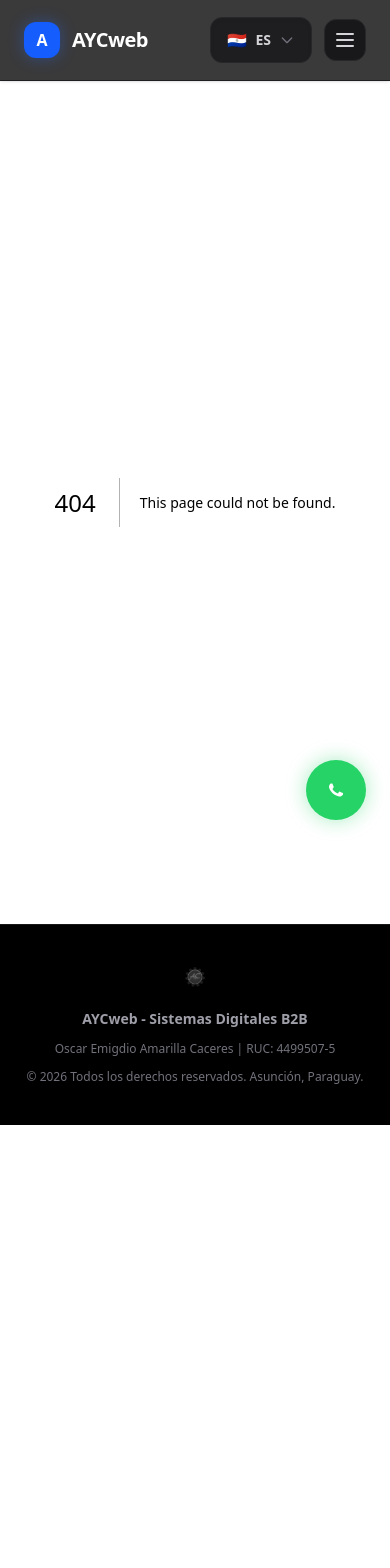
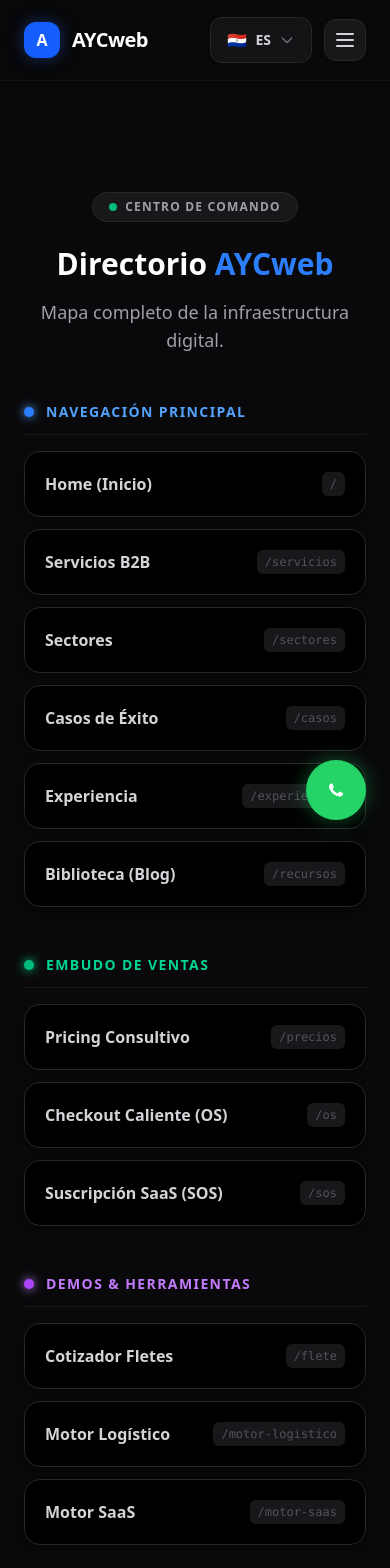
Before and after one commit to oscaramarilla/aycweb, a Next.js app: page /mapa in a window 390 px wide. Before the commit this address had no page. Shown: the top 1568 px of the page. Before the commit the page ends 1125 px from the top, so only its background shows below. Built offline with nearby package versions, Linux system fonts and the light colour scheme.

Commit message:
feat: creado dashboard mobile de enlaces internos (/mapa)

```diff
--- /dev/null
+++ b/app/mapa/page.tsx
@@ -0,0 +1,115 @@
+import { Metadata } from "next";
+import Link from "next/link";
+
+export const metadata: Metadata = {
+  title: "Directorio B2B | AYCweb",
+  description: "Mapa del sitio y centro de comando de infraestructura digital AYCweb.",
+};
+
+// Mapeo seguro de colores para Tailwind
+const colorStyles = {
+  blue: { text: "text-blue-400", bg: "bg-blue-500" },
+  emerald: { text: "text-emerald-400", bg: "bg-emerald-500" },
+  purple: { text: "text-purple-400", bg: "bg-purple-500" },
+  orange: { text: "text-orange-400", bg: "bg-orange-500" },
+  red: { text: "text-red-400", bg: "bg-red-500" },
+};
+
+type ColorKey = keyof typeof colorStyles;
+
+const secciones = [
+  {
+    title: "Navegación Principal",
+    color: "blue" as ColorKey,
+    links: [
+      { name: "Home (Inicio)", path: "/" },
+      { name: "Servicios B2B", path: "/servicios" },
+      { name: "Sectores", path: "/sectores" },
+      { name: "Casos de Éxito", path: "/casos" },
+      { name: "Experiencia", path: "/experiencia" },
+      { name: "Biblioteca (Blog)", path: "/recursos" },
+    ]
+  },
+  {
+    title: "Embudo de Ventas",
+    color: "emerald" as ColorKey,
+    links: [
+      { name: "Pricing Consultivo", path: "/precios" },
+      { name: "Checkout Caliente (OS)", path: "/os" },
+      { name: "Suscripción SaaS (SOS)", path: "/sos" },
+    ]
+  },
+  {
+    title: "Demos & Herramientas",
+    color: "purple" as ColorKey,
+    links: [
+      { name: "Cotizador Fletes", path: "/flete" },
+      { name: "Motor Logístico", path: "/motor-logistico" },
+      { name: "Motor SaaS", path: "/motor-saas" },
+    ]
+  },
+  {
+    title: "Landings Verticales",
+    color: "orange" as ColorKey,
+    links: [
+      { name: "Industria (Metal Mad)", path: "/metal-mad" },
+      { name: "Mascotas Premium", path: "/mascotas-premium" },
+      { name: "Modulares Kingspan", path: "/modulares-kingspan" },
+    ]
+  },
+  {
+    title: "Privado (Admin)",
+    color: "red" as ColorKey,
+    links: [
+      { name: "Generador de Contratos", path: "/contrato" },
+      { name: "Auto Presupuesto", path: "/autoppto" },
+      { name: "Control Room", path: "/controlroom" },
+      { name: "Documentos Legales", path: "/legales" },
+    ]
+  }
+];
+
+export default function MapaPage() {
+  return (
+    <div className="min-h-screen bg-zinc-950 text-zinc-50 pt-28 pb-20 px-6 font-sans">
+      <div className="max-w-3xl mx-auto">
+
+        <div className="text-center mb-12">
+          <div className="inline-flex items-center gap-2 bg-zinc-900 border border-zinc-800 px-4 py-1.5 rounded-full text-xs font-bold text-zinc-400 mb-6 uppercase tracking-widest">
+            <span className="w-2 h-2 rounded-full bg-emerald-500 animate-pulse"></span>
+            Centro de Comando
+          </div>
+          <h1 className="text-3xl md:text-5xl font-black text-white mb-4">Directorio <span className="text-blue-500">AYCweb</span></h1>
+          <p className="text-zinc-400 text-lg">Mapa completo de la infraestructura digital.</p>
+        </div>
+
+        <div className="space-y-12">
+          {secciones.map((seccion, idx) => {
+            const styles = colorStyles[seccion.color];
+            return (
+              <div key={idx} className="animate-in fade-in slide-in-from-bottom-4" style={{ animationDelay: `${idx * 100}ms` }}>
+                <h2 className={`text-sm font-bold uppercase tracking-widest mb-4 ${styles.text} flex items-center gap-3 border-b border-zinc-900 pb-3`}>
+                  <span className={`w-2.5 h-2.5 rounded-full ${styles.bg} shadow-[0_0_10px_currentColor]`}></span>
+                  {seccion.title}
+                </h2>
+                <div className="grid grid-cols-1 sm:grid-cols-2 gap-3">
+                  {seccion.links.map((link, lIdx) => (
+                    <Link
+                      key={lIdx}
+                      href={link.path}
+                      className="bg-black border border-zinc-800 hover:border-zinc-600 p-5 rounded-2xl flex items-center justify-between group transition-all active:scale-95 shadow-lg"
+                    >
+                      <span className="font-bold text-zinc-300 group-hover:text-white transition-colors">{link.name}</span>
+                      <span className="text-zinc-600 group-hover:text-zinc-400 font-mono text-xs px-2 py-1 bg-zinc-900 rounded-md transition-colors">{link.path}</span>
+                    </Link>
+                  ))}
+                </div>
+              </div>
+            );
+          })}
+        </div>
+
+      </div>
+    </div>
+  );
+}
```
